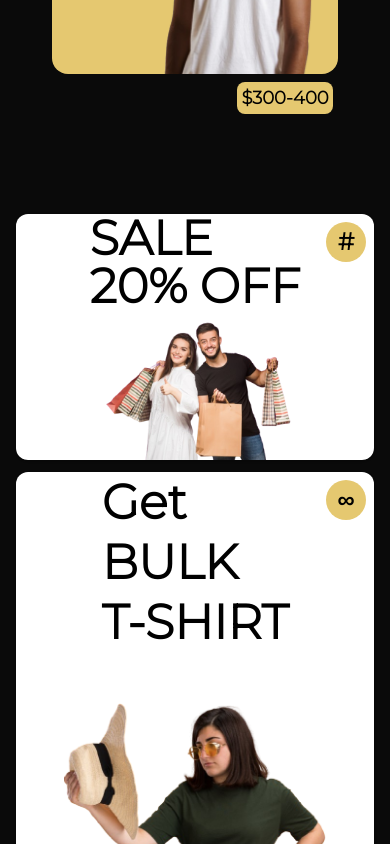
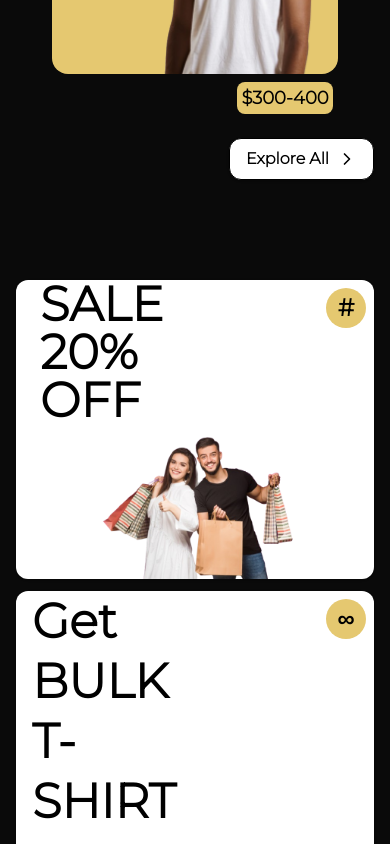
Before and after one commit to rajeev-the/Duco_Frontend, a React (Vite) app: page / in a window 390 px wide. Shown: the part 3860-4704 px from the top of the page. Built offline with nearby package versions, Linux system fonts and the light colour scheme.

Commit message:
first commit

```diff
--- a/src/Components/SectionHome2.jsx
+++ b/src/Components/SectionHome2.jsx
@@ -1,23 +1,33 @@
 import React from 'react'
 import BoxOfProdcuts from './BoxOfProdcuts'
+import { ChevronRight } from 'lucide-react';
 
 const SectionHome2 = () => {
   return (
- <section className="mt-10 px-4 md:px-8 lg:px-16">
+<section className="mt-10 px-4 md:px-8 lg:px-16">
   <h1 className="text-3xl text-white text-center font-semibold">Shop Now</h1>
 
+  {/* Product Grid */}
   <div className="grid grid-cols-1 sm:grid-cols-2 md:grid-cols-3 xl:grid-cols-4 gap-6 mt-8">
     <BoxOfProdcuts />
     <BoxOfProdcuts />
     <BoxOfProdcuts />
     <BoxOfProdcuts />
     <BoxOfProdcuts />
-        <BoxOfProdcuts />
     <BoxOfProdcuts />
     <BoxOfProdcuts />
+    <BoxOfProdcuts />
+  </div>
 
+  {/* Button Wrapper */}
+  <div className="mt-6 flex justify-end">
+    <button className="flex items-center gap-2 px-4 py-2 bg-white text-black rounded-xl shadow-sm border font-semibold hover:bg-gray-100 transition">
+      Explore All
+      <ChevronRight size={20} />
+    </button>
   </div>
 </section>
+
 
   )
 }
--- a/src/Components/SectionHome3.jsx
+++ b/src/Components/SectionHome3.jsx
@@ -7,7 +7,7 @@ import sale from "../assets/happy-beautiful-couple-posing-with-shopping-bags-vio
 
 const SectionHome3 = () => {
   return (
-     <div className='mt-[100px] px-4 sm:px-4 md:px-6 lg:px-16 w-full flex justify-center items-center'>
+     <div className='mt-[100px] px-4 md:px-8 lg:px-16 w-full flex justify-center items-center'>
 
   <div className='flex flex-col md:flex-row w-full max-w-screen-xl gap-3'>
 
@@ -18,13 +18,13 @@ const SectionHome3 = () => {
       <div className='bg-white rounded-xl  flex flex-col sm:flex-row items-center justify-between h-full shadow-sm relative'>
 
         {/* Text */}
-        <div className="flex flex-col px-6 justify-center  text-left  ">
+        <div className="flex flex-col px-6 justify-center  sm:mr-0 mr-[135px]  text-left  ">
           <p className="text-5xl sm:text-5xl font-bold">SALE</p>
           <p className="text-5xl sm:text-5xl font-semibold">20% OFF</p>
         </div>
 
         {/* Image */}
-        <img src={sale} alt="Sale" className='h-[150px] sm:h-[250px] md:h-[200px] object-contain' />
+        <img src={sale} alt="Sale" className='h-[155px] sm:h-[200px] md:h-[200px] object-contain' />
 
         {/* Badge */}
         <div className="absolute top-2 right-2">
@@ -39,14 +39,14 @@ const SectionHome3 = () => {
       <div className='bg-white rounded-xl  flex flex-col sm:flex-row items-center justify-between h-full shadow-sm relative'>
 
         {/* Text */}
-        <div className="flex flex-col text-left px-4   sm:text-left">
+        <div className="flex flex-col text-left px-4   sm:mr-0 mr-[160px] sm:text-left">
           <p className="text-5xl sm:text-6xl font-bold leading-tight">Get</p>
           <p className="text-5xl sm:text-6xl font-bold leading-tight">BULK</p>
           <p className="text-5xl sm:text-6xl font-bold leading-tight">T-SHIRT</p>
         </div>
 
         {/* Image */}
-        <img src={bulk} alt="Bulk T-shirt" className='h-[200px] sm:h-[240px] object-contain mt-[50px] sm:mt-0  ' />
+        <img src={bulk} alt="Bulk T-shirt" className='h-[200px] sm:h-[300px] object-contain mt-[50px] sm:mt-0  ' />
 
         {/* Badge */}
         <div className="absolute top-2 right-2">
@@ -63,7 +63,7 @@ const SectionHome3 = () => {
     <div className='w-full md:w-[25%] bg-white rounded-xl  shadow-sm flex flex-col justify-between relative'>
 
       {/* Text */}
-      <div className='w-full p-4'>
+      <div className='w-full  p-4'>
         <div className='flex justify-between items-center'>
           <p className="text-5xl sm:text-5xl font-semibold">Get</p>
           <div className="bg-[#E5C870] w-10 h-10 rounded-full flex items-center justify-center">
```
